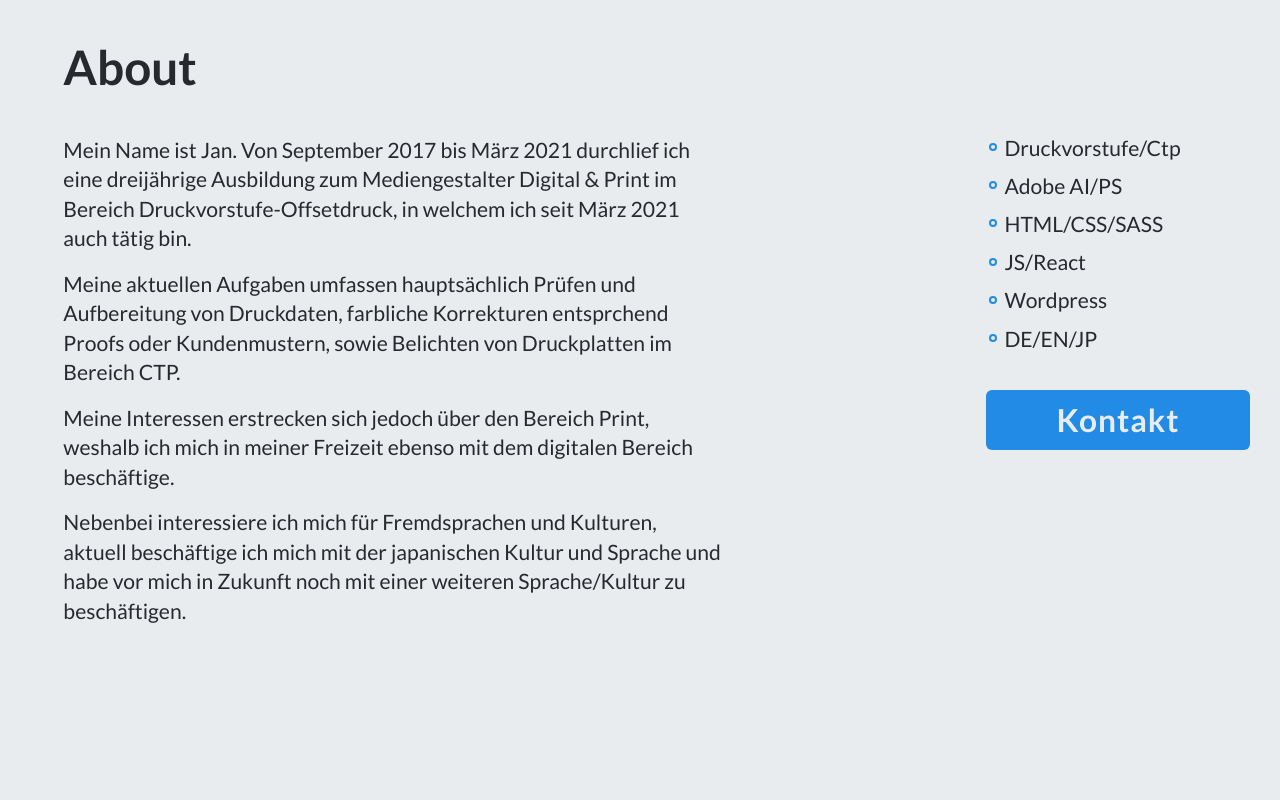
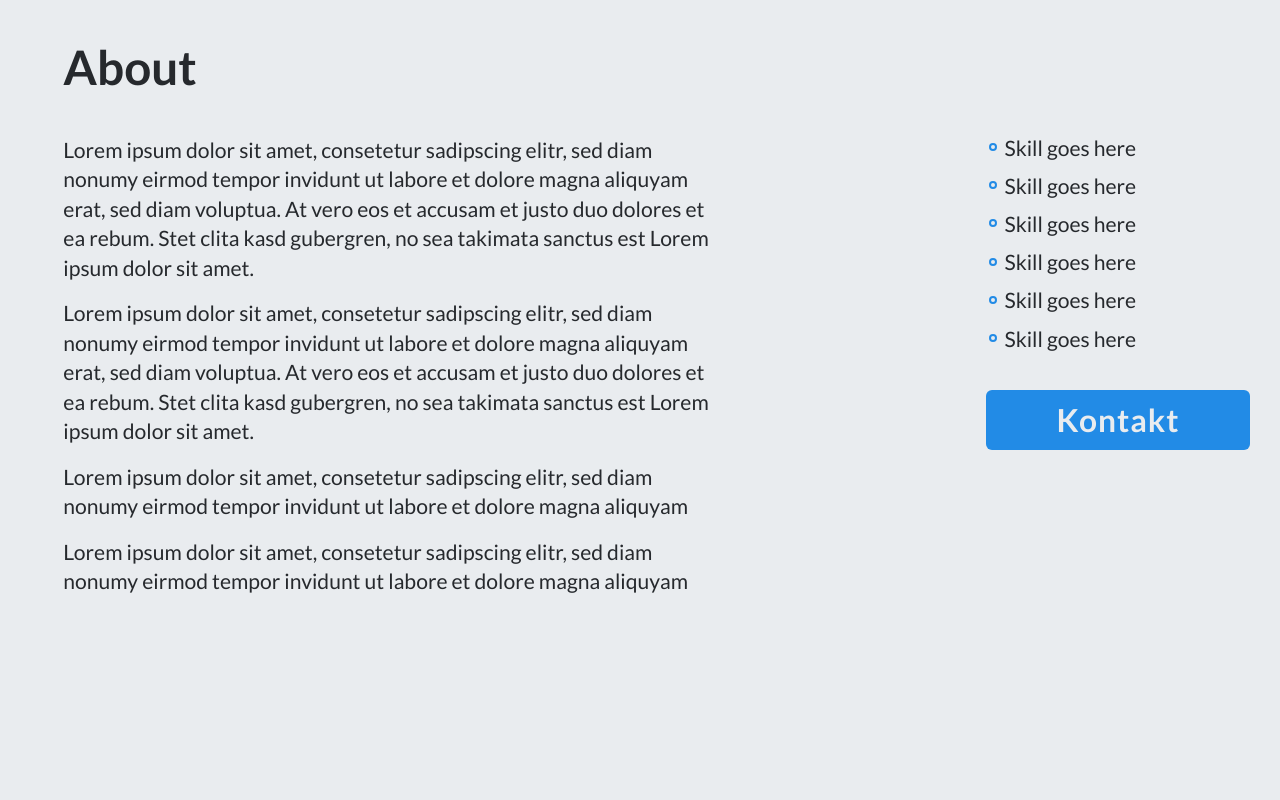
Before and after one commit to Lone1106/portfolio-website, a website built with Parcel: page index.html in a window 1280 px wide. Shown: the part 960-1760 px from the top of the page. Built offline with nearby package versions, Linux system fonts and the light colour scheme.

Commit message:
Changed content

```diff
--- a/index.html
+++ b/index.html
@@ -118,41 +118,29 @@
 							<div class="about__wrapper">
 								<figure class="about__left">
 									<p class="paragraph">
-										Mein Name ist Jan. Von September 2017 bis März 2021
-										durchlief ich eine dreijährige Ausbildung zum
-										Mediengestalter Digital & Print im Bereich
-										Druckvorstufe-Offsetdruck, in welchem ich seit März 2021
-										auch tätig bin.
+										Lorem ipsum dolor sit amet, consetetur sadipscing elitr, sed diam nonumy eirmod tempor invidunt ut labore et dolore magna aliquyam erat, sed diam voluptua. At vero eos et accusam et justo duo dolores et ea rebum. Stet clita kasd gubergren, no sea takimata sanctus est Lorem ipsum dolor sit amet.
 									</p>
 
 									<p class="paragraph">
-										Meine aktuellen Aufgaben umfassen hauptsächlich Prüfen und
-										Aufbereitung von Druckdaten, farbliche Korrekturen
-										entsprchend Proofs oder Kundenmustern, sowie Belichten von
-										Druckplatten im Bereich CTP.
+										Lorem ipsum dolor sit amet, consetetur sadipscing elitr, sed diam nonumy eirmod tempor invidunt ut labore et dolore magna aliquyam erat, sed diam voluptua. At vero eos et accusam et justo duo dolores et ea rebum. Stet clita kasd gubergren, no sea takimata sanctus est Lorem ipsum dolor sit amet.
 									</p>
 
 									<p class="paragraph">
-										Meine Interessen erstrecken sich jedoch über den Bereich
-										Print, weshalb ich mich in meiner Freizeit ebenso mit dem
-										digitalen Bereich beschäftige.
+										Lorem ipsum dolor sit amet, consetetur sadipscing elitr, sed diam nonumy eirmod tempor invidunt ut labore et dolore magna aliquyam
 									</p>
 
 									<p class="paragraph">
-										Nebenbei interessiere ich mich für Fremdsprachen und
-										Kulturen, aktuell beschäftige ich mich mit der japanischen
-										Kultur und Sprache und habe vor mich in Zukunft noch mit
-										einer weiteren Sprache/Kultur zu beschäftigen.
+										Lorem ipsum dolor sit amet, consetetur sadipscing elitr, sed diam nonumy eirmod tempor invidunt ut labore et dolore magna aliquyam
 									</p>
 								</figure>
 								<figure class="about__right">
 									<ul class="about__right--list">
-										<li class="about__right--item">Druckvorstufe/Ctp</li>
-										<li class="about__right--item">Adobe AI/PS</li>
-										<li class="about__right--item">HTML/CSS/SASS</li>
-										<li class="about__right--item">JS/React</li>
-										<li class="about__right--item">Wordpress</li>
-										<li class="about__right--item">DE/EN/JP</li>
+										<li class="about__right--item">Skill goes here</li>
+										<li class="about__right--item">Skill goes here</li>
+										<li class="about__right--item">Skill goes here</li>
+										<li class="about__right--item">Skill goes here</li>
+										<li class="about__right--item">Skill goes here</li>
+										<li class="about__right--item">Skill goes here</li>
 									</ul>
 									<a href="#contact" class="button button-bg button-accent"
 										>Kontakt</a
@@ -193,9 +181,7 @@
 										<div>
 											<h4 class="projects__text">Terminal Website</h4>
 											<p class="paragraph projects__text">
-												Website im Style eines Computerterminals. Führe diverse
-												Befehle aus um weitere Infos aus dem Terminal zu
-												erlangen.
+												Lorem ipsum dolor sit amet, consetetur sadipscing elitr, sed diam nonumy eirmod tempor invidunt ut labore et dolore magna aliquyam
 											</p>
 											<p class="paragraph projects__text">
 												<b>Technologien:</b> HTML, CSS, Javascript
@@ -226,10 +212,7 @@
 										<div>
 											<h4 class="projects__text">Flashcard Application</h4>
 											<p class="paragraph projects__text">
-												Eine Flashcard App zum üben von Vokabeln oder ähnlichem!
-												Beinhaltet folgende Funktionen: Registrieren/Einloggen
-												von Nutzern, hinzufügen/löschen/ändern von Karten und
-												letztendlich lernen der Karten.
+												Lorem ipsum dolor sit amet, consetetur sadipscing elitr, sed diam nonumy eirmod tempor invidunt ut labore et dolore magna aliquyam
 											</p>
 											<p class="paragraph projects__text">
 												<b>Technologien:</b> HTML, CSS, React, Firebase
@@ -260,9 +243,7 @@
 										<div>
 											<h4 class="projects__text">Portfolio Website</h4>
 											<p class="paragraph projects__text">
-												Eine Portfolio Website darf heutzutage nicht fehlen.
-												Hier eine simpel gehaltene Portfolio Webseite mit
-												Landing, About, Projekt und Kontakt Sections.
+												Lorem ipsum dolor sit amet, consetetur sadipscing elitr, sed diam nonumy eirmod tempor invidunt ut labore et dolore magna aliquyam
 											</p>
 											<p class="paragraph projects__text">
 												<b>Technologien:</b> HTML, SASS, Javascript
```
